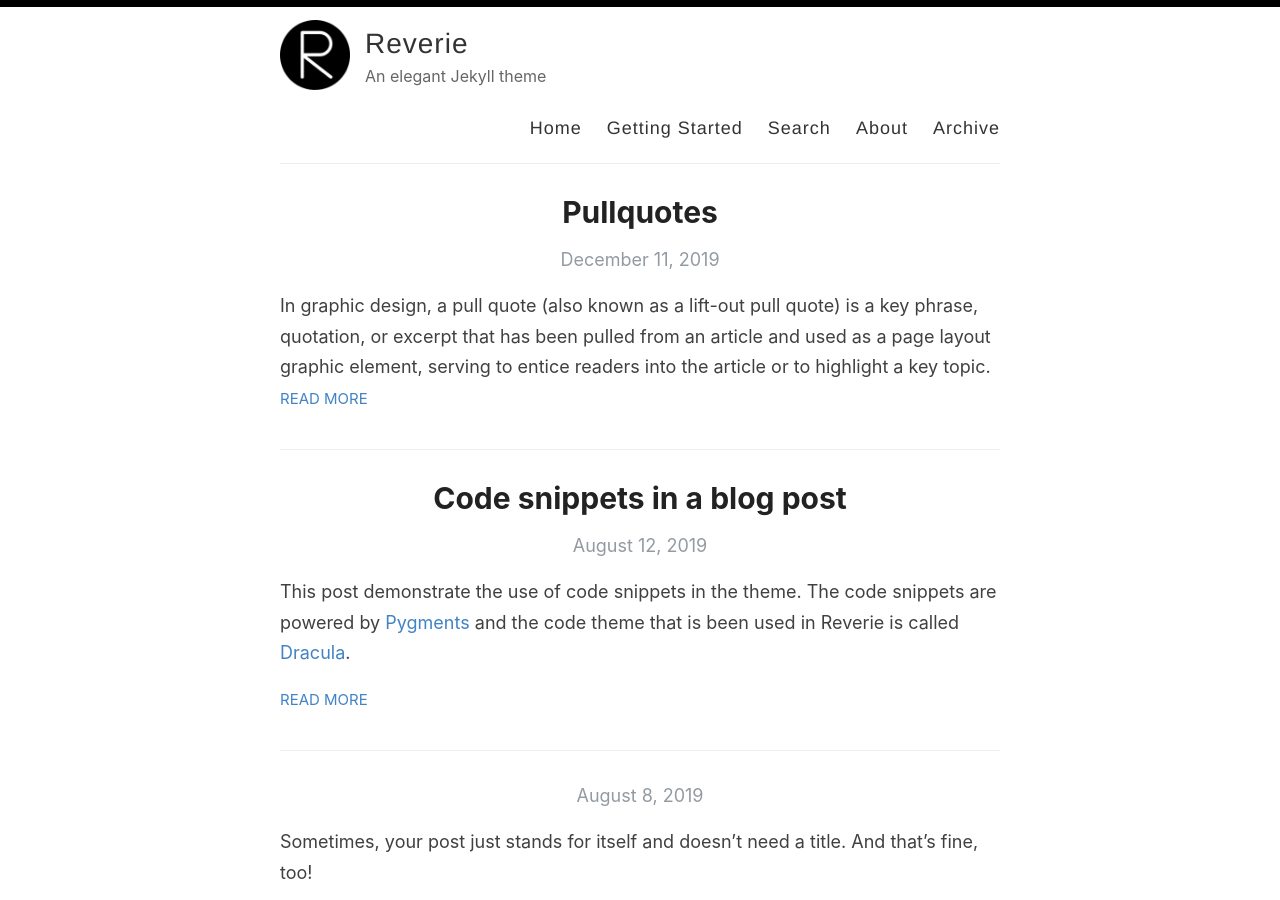
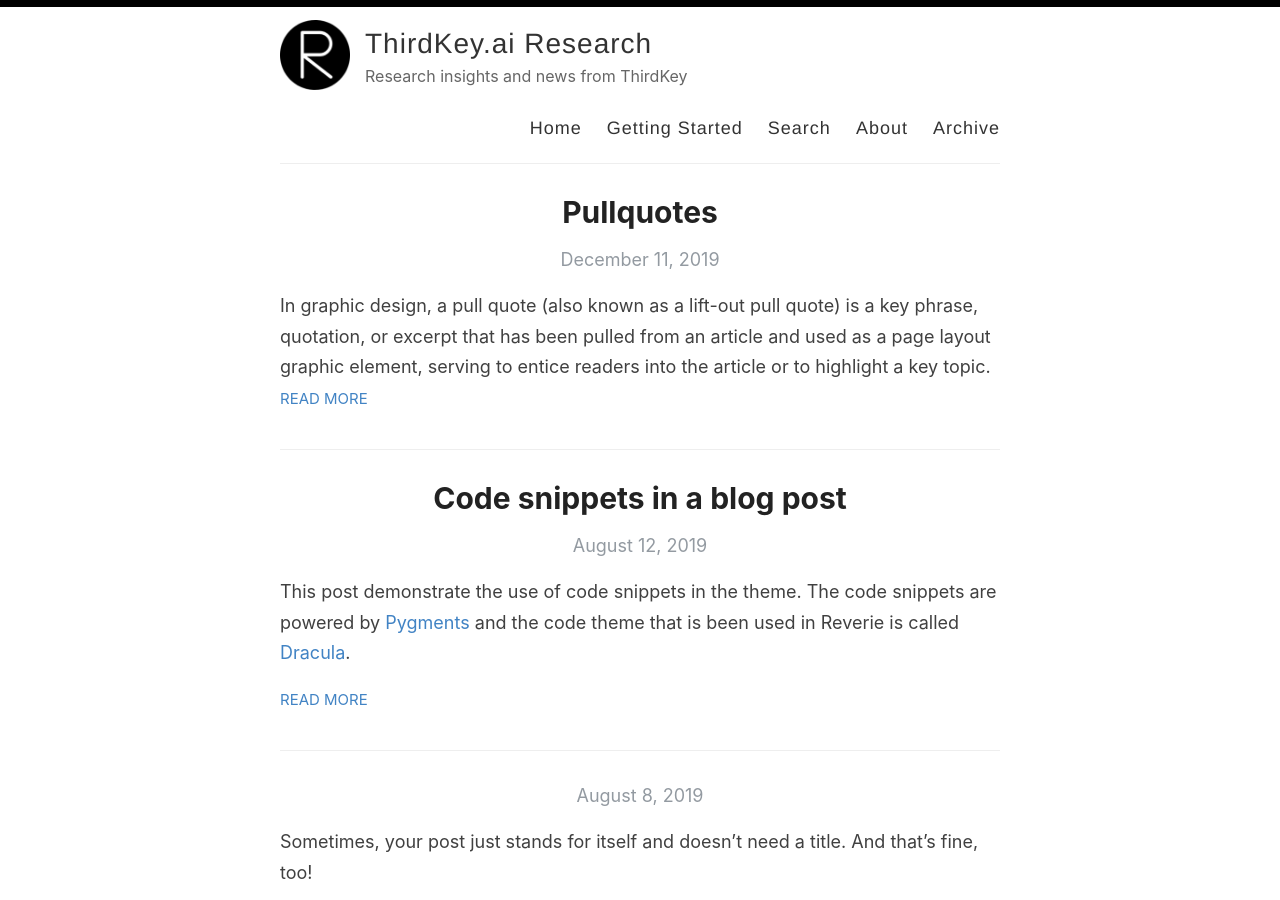
Before and after one commit to ThirdKeyAI/blog, a Jekyll site: the page built from index.html, in a window 1280 px wide and 900 px high. Built offline with Jekyll 4.4.1, drawn with Linux system fonts in a browser that asks for light colours; the list of posts is cut into pages by our own code.

Commit message:
update config

```diff
--- a/_config.yml
+++ b/_config.yml
@@ -3,13 +3,13 @@
 #
 
 # Name of your site (displayed in the header)
-name: Reverie
+name: ThirdKey.ai Research
 
 # Name of the author
-author: Amit Merchant
+author: ThirdKey
 
 # Short bio or description (displayed in the header)
-description: An elegant Jekyll theme
+description: Research insights and news from ThirdKey
 
 # URL of your avatar or profile pic (you could use your GitHub profile pic)
 avatar: /images/reverie.png
@@ -21,15 +21,15 @@ avatar: /images/reverie.png
 # Includes an icon in the footer for each username you enter
 footer-links:
   dribbble:
-  email: amit.d.merchant@gmail.com
+  email: research@thirdkey.ai
   facebook:
   flickr:
-  github: amitmerchant1990/reverie
+  github: https://github.com/ThirdKeyAI
   instagram:
   linkedin:
   pinterest:
   rss: rss
-  twitter: amit_merchant
+  twitter: ThirdKeyAI
   stackoverflow:
   youtube: # channel/<your_long_string> or user/<user-name>
   googleplus: # anything in your profile username that comes after plus.google.com/
@@ -41,21 +41,21 @@ footer-links:
 disqus:
 
 # Enter your Google Analytics web tracking code (e.g. UA-2110908-2) to activate tracking
-google_analytics: UA-43339302-11
+google_analytics:
 
 # For newer "GA4" analytics, use the following instead of the "UA" entry above
 #google_analytics_ga4: G-GABC1DEFG
 
 # Your website URL (e.g. http://amitmerchant1990.github.io or http://www.amitmerchant.com)
 # Used for Sitemap.xml and your RSS feed
-url: http://www.amitmerchant.com/reverie
-enforce_ssl: https://www.amitmerchant.com/reverie
+url: http://research.thirdkey.ai
+enforce_ssl: https://research.thirdkey.ai
 
 # If you're hosting your site at a Project repository on GitHub pages
 # (http://yourusername.github.io/repository-name)
 # and NOT your User repository (http://yourusername.github.io)
 # then add in the baseurl here, like this: "/repository-name"
-baseurl: "/reverie"
+baseurl: "/blog"
 
 #
 # !! You don't need to change any of the configuration flags below !!
```
